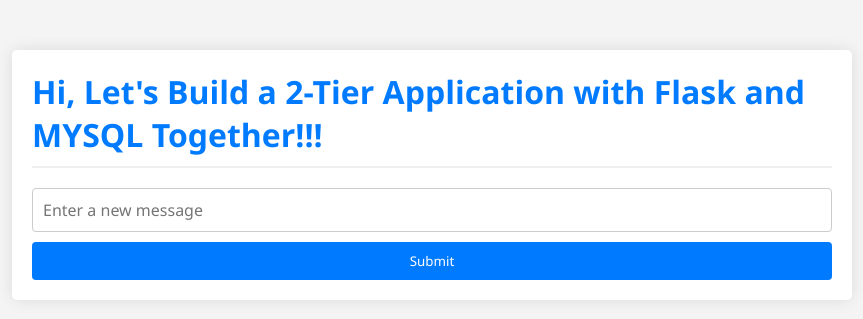
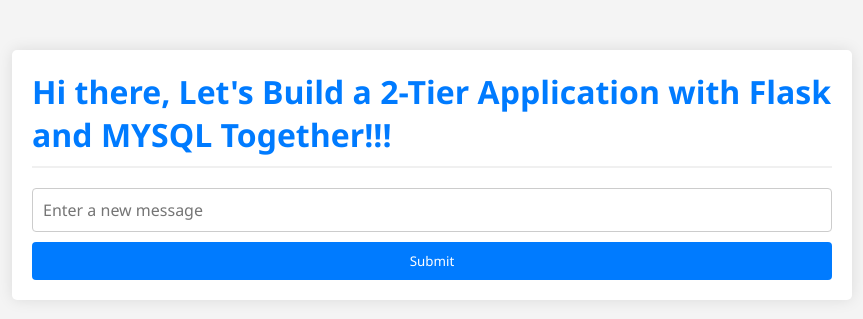
Before and after one commit to MayurPanchale/2-Tier-Flask-App, a Flask app: page / in a window 1280 px wide. Shown: the top 319 px of the page, without its empty margins (208-1071 px from the left). Run offline with Flask 2, Linux system fonts and the light colour scheme; data that the repository does not hold is empty; some libraries are stand-ins or nearby versions.

Commit message:
Update index.html

```diff
--- a/templates/index.html
+++ b/templates/index.html
@@ -93,7 +93,7 @@
 
 <body>
     <div class="container">
-        <h1>Hi,
+        <h1>Hi there,
             Let's Build a 2-Tier Application with Flask and MYSQL Together!!!</h1>
         {% for message in messages %}
             <p>{{ message[0] }}</p>
```
